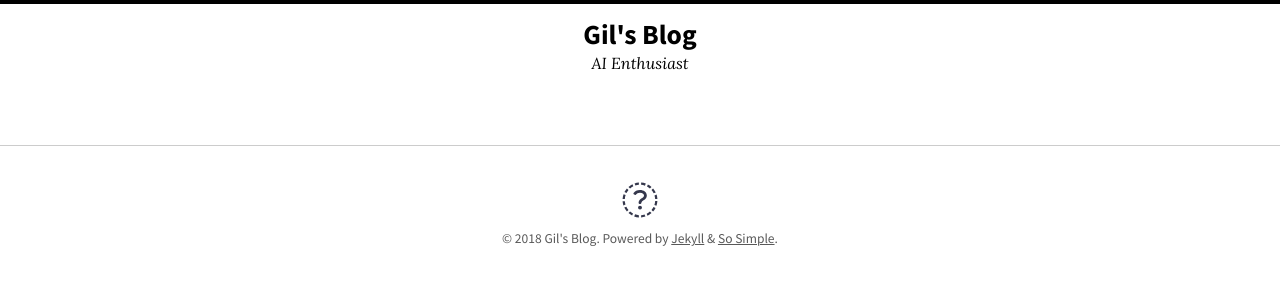
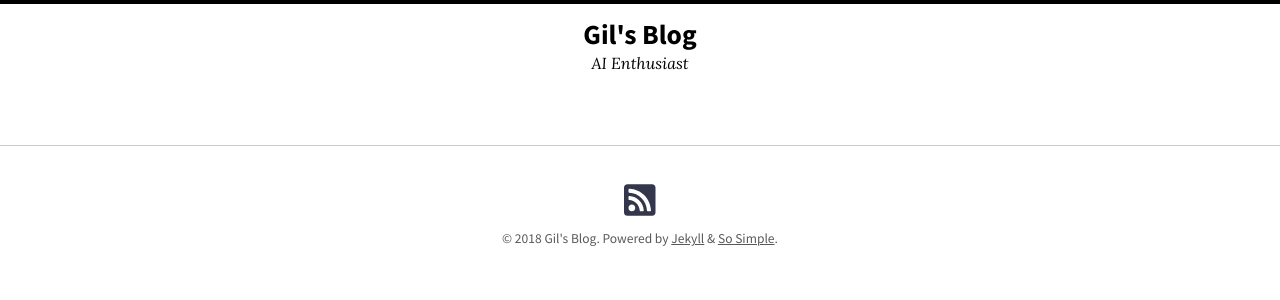
Before and after one commit to gyGil/gyGil.github.io, a Jekyll site: the page built from index.md, in a window 1280 px wide. Shown: the top 300 px of the page. Built offline with Jekyll 4.4.1, drawn with Linux system fonts in a browser that asks for light colours; nearby versions of some CDN libraries.

```diff
--- a/_config.yml
+++ b/_config.yml
@@ -100,4 +100,4 @@ author:
 footer_links:
   - title: LinkedIn
     url: https://www.linkedin.com/in/gygil/
-    icon: fas fa-linkedin-square
+    icon: fa fa-rss-square
```
